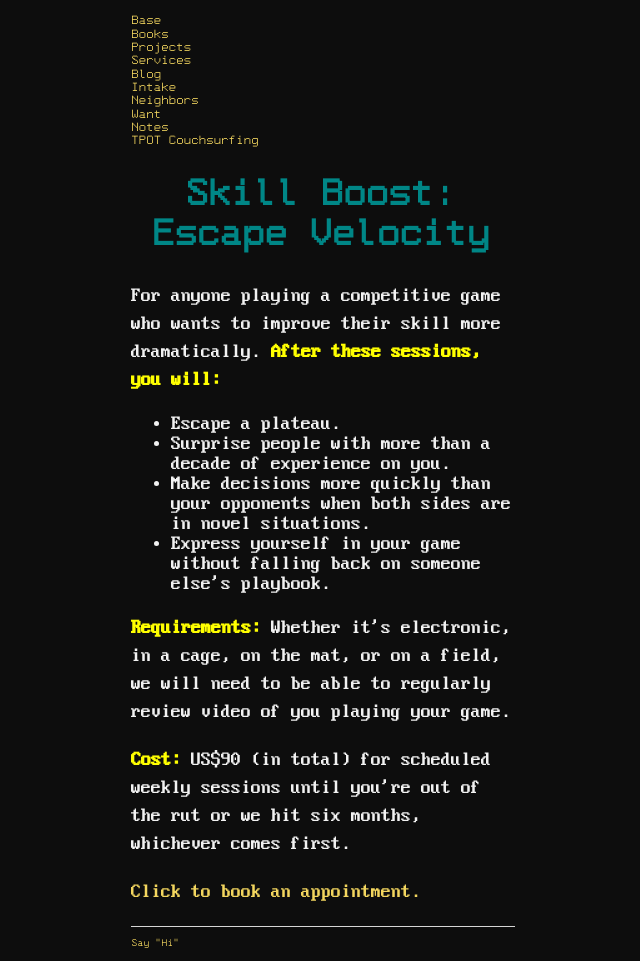
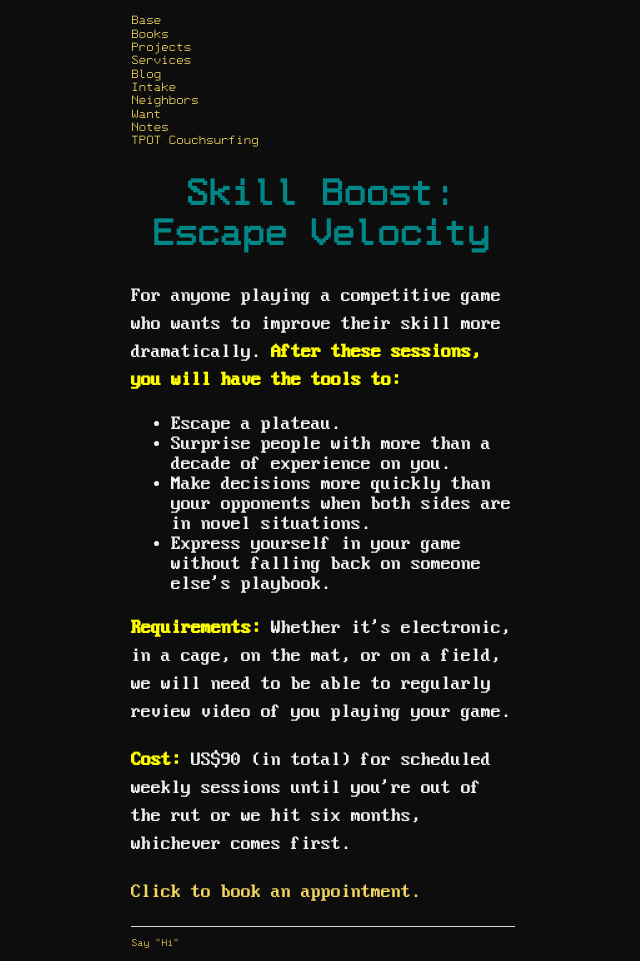
Before and after one commit to ray-dorai/ray-dorai.github.io, a Jekyll site: the page built from services.html, in a window 1280 px wide. Shown: the whole page, without its empty margins (317-957 px from the left). Built offline with Jekyll 4.4.1, drawn with Linux system fonts in a browser that asks for light colours.

Commit message:
Update services.html

```diff
--- a/services.html
+++ b/services.html
@@ -4,7 +4,7 @@ title: Services
 ---
 
 <h1>Skill Boost: Escape Velocity</h1>
-<p>For anyone playing a competitive game who wants to improve their skill more dramatically. <b style="color:yellow;">After these sessions, you will:</b></p>
+<p>For anyone playing a competitive game who wants to improve their skill more dramatically. <b style="color:yellow;">After these sessions, you will have the tools to:</b></p>
 
 <ul style="font-size:20px">
 <li> Escape a plateau.</li>
```
